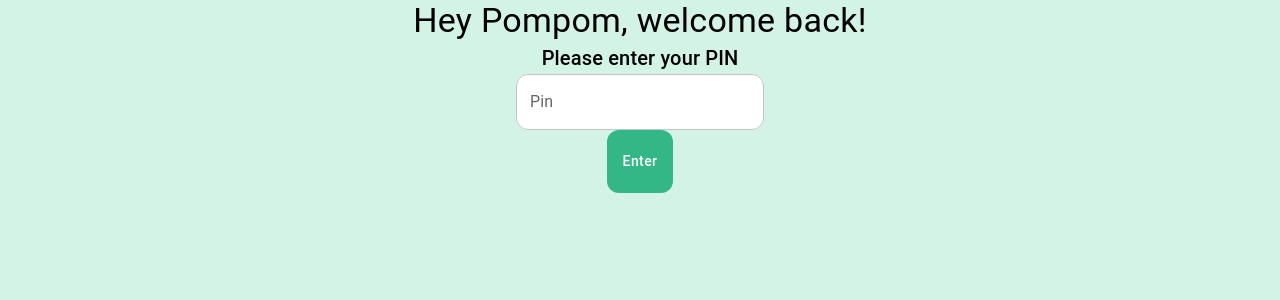
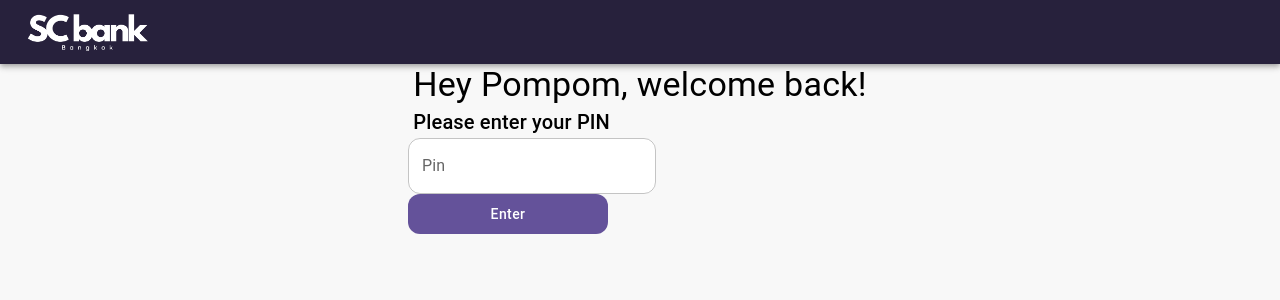
Before and after one commit to yverenoir/atm-web-app, a React (Create React App) app: page /pin in a window 1280 px wide. Shown: the top 300 px of the page. Built offline with nearby package versions, Linux system fonts and the light colour scheme.

Commit message:
feat: add logo, new color palette, refactoring

```diff
--- /dev/null
+++ b/src/Layout.tsx
@@ -0,0 +1,20 @@
+import React from 'react';
+import './App.css';
+import {AppBar, Toolbar} from "@mui/material";
+import logo from "./logo.png";
+
+function Layout(props: any) {
+
+    return (
+        <div>
+            <AppBar position={"static"}>
+                <Toolbar>
+                    <img className={"logo"} src={logo}/>
+                </Toolbar>
+            </AppBar>
+            <div>{props.children}</div>
+        </div>
+    );
+}
+
+export default Layout;
--- /dev/null
+++ b/src/Pin.tsx
@@ -0,0 +1,60 @@
+import React, {useState} from 'react';
+import './App.css';
+import {Button, Grid, TextField, Typography} from '@mui/material';
+import {useNavigate} from "react-router-dom";
+
+function Pin() {
+
+    const [pin, setPin] = useState<number | null>(null);
+
+    const navigate = useNavigate();
+
+    async function onPinSubmit(e: any) {
+        e.preventDefault();
+        console.log('pin submitted is');
+        const requestOptions = {
+            method: 'POST',
+            headers: {'Content-Type': 'application/json'},
+            body: JSON.stringify({pin: pin})
+        };
+        console.log('about to send request');
+        const response = await fetch('https://frontend-challenge.screencloud-michael.now.sh/api/pin/', requestOptions);
+        console.log('response received');
+        if (!response.ok) {
+            console.log('something went wrong when validating pin');
+            return;
+        }
+        const data = await response.json();
+        const currentBalance = data.currentBalance;
+        console.log('retrieved balance is: ', currentBalance);
+        // show withdraw page
+        navigate("/withdraw", {state: {balance: currentBalance}});
+    }
+
+    function handlePinChange(e: any) {
+        setPin(e.target.value);
+        console.log('pin changed: ', e.target.value);
+    }
+
+    return (
+        <Grid container direction={"column"} alignItems={"center"} spacing={2}>
+            <Grid item>
+                <Typography variant={"h4"}>Hey Pompom, welcome back! </Typography>
+                <Typography variant={"h6"}>Please enter your PIN</Typography>
+            </Grid>
+            <form onSubmit={onPinSubmit}>
+                <Grid container>
+                    <Grid item xs={12}>
+                        <TextField id="outlined-basic" label="Pin" variant="outlined" type={"number"} value={pin}
+                                   onChange={handlePinChange}/>
+                    </Grid>
+                    <Grid item xs={12}>
+                        <Button type={"submit"} variant={"contained"}>Enter</Button>
+                    </Grid>
+                </Grid>
+            </form>
+        </Grid>
+    );
+}
+
+export default Pin;
--- a/src/index.css
+++ b/src/index.css
@@ -5,7 +5,7 @@ body {
     sans-serif;
     -webkit-font-smoothing: antialiased;
     -moz-osx-font-smoothing: grayscale;
-    background: #D4F3E7;
+    background: #F8F8F8;
 }
 
 code {
@@ -36,3 +36,8 @@ code {
     border-radius: 50%;
     justify-content: center;
 }
+
+.logo {
+    height: 40px;
+    width: auto;
+}
--- a/src/index.tsx
+++ b/src/index.tsx
@@ -6,6 +6,7 @@ import {RouterProvider} from "react-router-dom";
 import {ThemeProvider} from "@mui/material";
 import {theme} from "./theme";
 import {router} from "./router";
+import Layout from "./Layout";
 
 const root = ReactDOM.createRoot(
     document.getElementById('root') as HTMLElement
@@ -13,7 +14,9 @@ const root = ReactDOM.createRoot(
 root.render(
     <React.StrictMode>
         <ThemeProvider theme={theme}>
-            <RouterProvider router={router}/>
+            <Layout>
+                <RouterProvider router={router}/>
+            </Layout>
         </ThemeProvider>
     </React.StrictMode>
 );
--- a/src/theme/index.ts
+++ b/src/theme/index.ts
@@ -3,7 +3,7 @@ import {createTheme} from "@mui/material";
 export const theme = createTheme({
     palette: {
         primary: {
-            main: "#33B786",
+            main: "#64529A",
         }
     },
     components: {
@@ -11,12 +11,11 @@ export const theme = createTheme({
             styleOverrides: {
                 root: {
                     borderRadius: '12px',
-                    height: '63px',
+                    width: '200px',
+                    height: '40px',
                     boxShadow: "none",
                     textTransform: "none",
                     color: "white",
-                    // fontSize: '21px',
-                    // fontWeight: 400,
                 }
             }
         },
@@ -25,7 +24,13 @@ export const theme = createTheme({
                 root: {
                     borderRadius: '12px',
                     backgroundColor: "white",
-                    borderColor: "#8A8A8A",
+                }
+            }
+        },
+        MuiAppBar: {
+            styleOverrides: {
+                colorPrimary: {
+                    backgroundColor: '#27213C',
                 }
             }
         }
```
Also changed, not shown: src/router/index.tsx (+5 -5 lines), src/logo.png (added).
